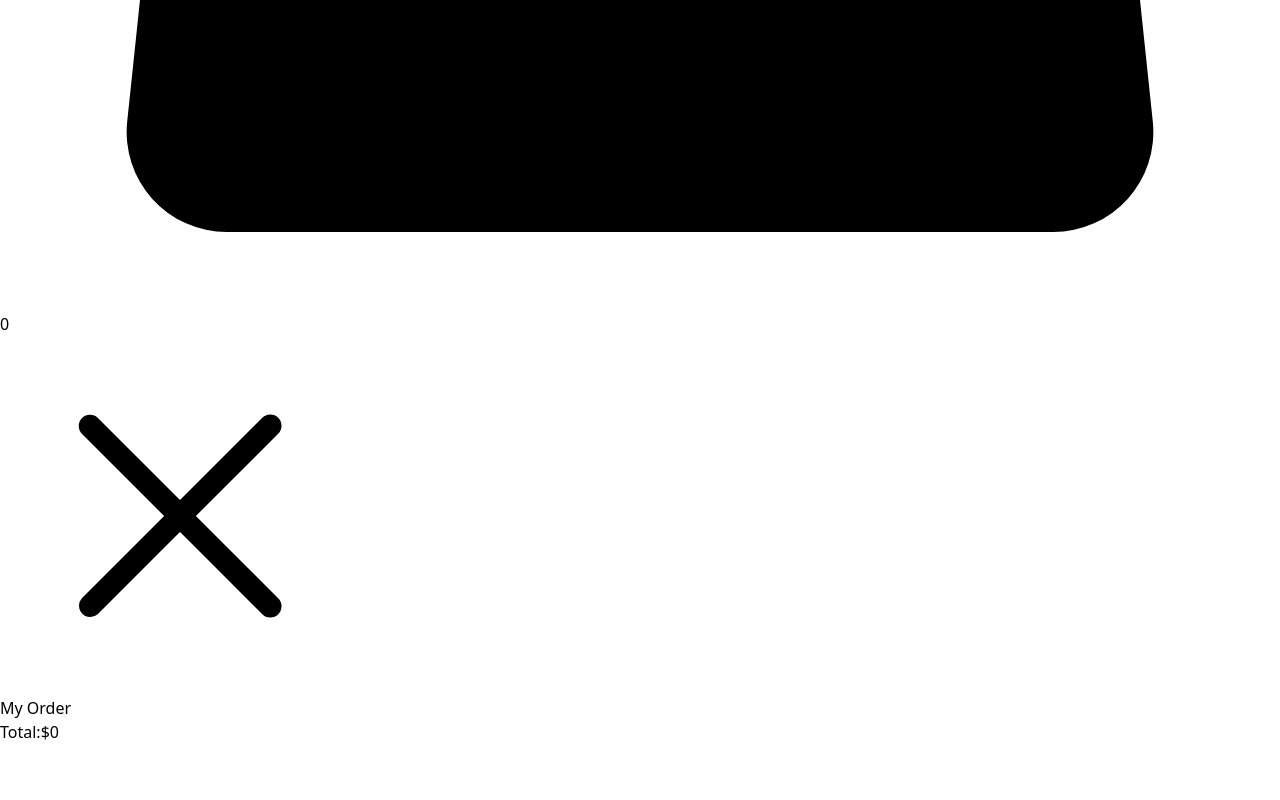
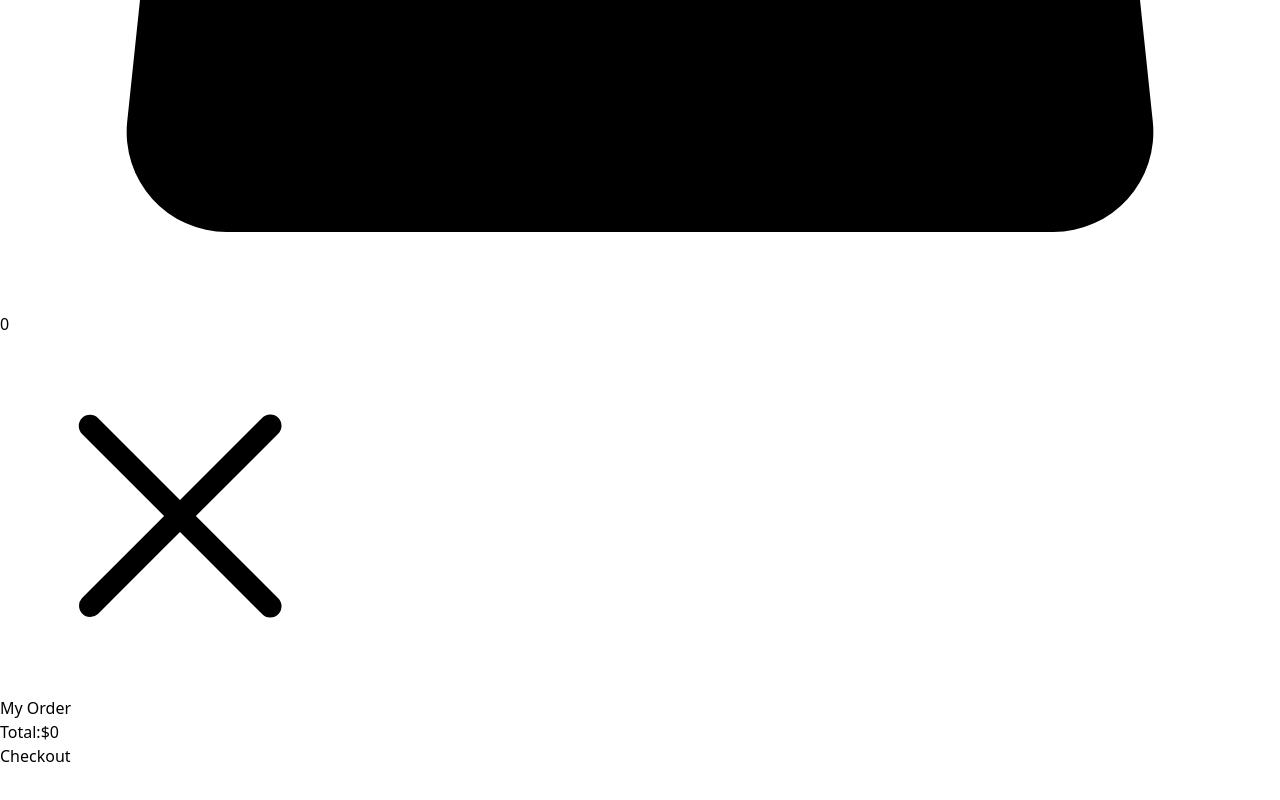
Before and after one commit to alfandres/react-vite-project, a React (Vite) app: page /MyOrder in a window 1280 px wide. Shown: the part 1232-2032 px from the top of the page. Built offline with nearby package versions, Linux system fonts and the light colour scheme.

Commit message:
se implemento el checkout de los productos del carrito de compra

```diff
--- a/src/Components/CheckoutShoping/index.jsx
+++ b/src/Components/CheckoutShoping/index.jsx
@@ -16,6 +16,18 @@
         context.setAddCards(filteredProducts)
     }
 
+    const handleCheckout = () => {
+        const orderToAdd = {
+            date: '04.07.23',
+            products: context.addCards,
+            totalProducts: context.addCards.length,
+            totalPrice: totalPrice(context.addCards)
+        }
+
+        context.setOrder([...context.order, orderToAdd]);
+        context.setAddCards([]);
+    }
+
     return(
 
         <aside className={`${context.checkoutShopingOpen ? 'flex' : 'hidden'} checkout-shoping flex-col fixed right-0 border border-black rounded-lg bg-white overflow-y-scroll`}>
@@ -25,7 +37,7 @@
                 </div>
                 <h2 className='font-medium text-xl'>My Order</h2>
             </div>
-            <div className='px-6'>
+            <div className='px-6 flex-1'>
                 {
                     context.addCards.map( addCard => (
                         <OrderCard
@@ -39,11 +51,12 @@
                     ))
                 }
             </div>
-            <div className='px-6'>
-                <p className='flex justify-between items-center '>
+            <div className='px-6 mb-6'>
+                <p className='flex justify-between items-center mb-3'>
                     <span className='font-light'>Total:</span>
                     <span className='font-medium text-2xl'>${totalPrice(context.addCards)}</span>
                 </p>
+                <button className='bg-black py-3 text-white w-full rounded-lg' onClick={() => handleCheckout()}>Checkout</button>
             </div>
         </aside>
 
--- a/src/Context/index.jsx
+++ b/src/Context/index.jsx
@@ -3,8 +3,15 @@
 const shopiContext = createContext();
 
 const ShopiProvider = ({children}) => {
+
 //ShoppingCart: contador
     const [count, setCount] = useState(0);
+
+//ShoppingCart: agrgar al carro de compras
+    const [addCards, setAddCards] = useState([]);
+
+//ShoppingCart: My order
+    const [order, setOrder] = useState([]);
 
 //productInfo: open/close
     const [productInfoOpen, setProductInfoOpen] = useState(false);
@@ -14,13 +21,12 @@
 //productInfo: informacion de los productos
     const [productInformacion, setProductInformacion] = useState({});
 
-//ShoppingCart: agrgar al carro de compras
-    const [addCards, setAddCards] = useState([]);
-
 //productInfo: open/close
     const [checkoutShopingOpen, setCheckoutShopingOpen] = useState(false);
     const openCheckoutShoping = () =>  setCheckoutShopingOpen(true);
     const closeCheckoutShoping = () => setCheckoutShopingOpen(false);
+
+
 
     return(
         <shopiContext.Provider value={{
@@ -35,7 +41,9 @@
             setAddCards,
             checkoutShopingOpen,
             openCheckoutShoping,
-            closeCheckoutShoping
+            closeCheckoutShoping,
+            order,
+            setOrder
         }}>
         {children}
         </shopiContext.Provider>
```
